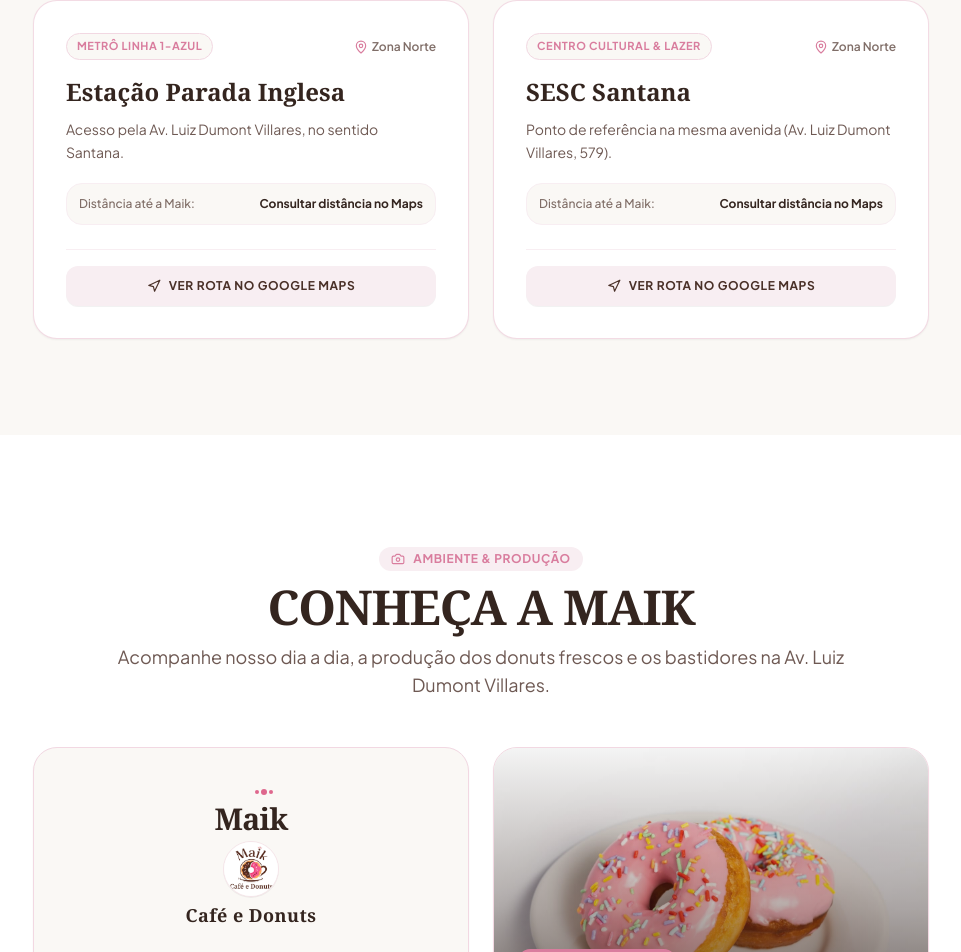
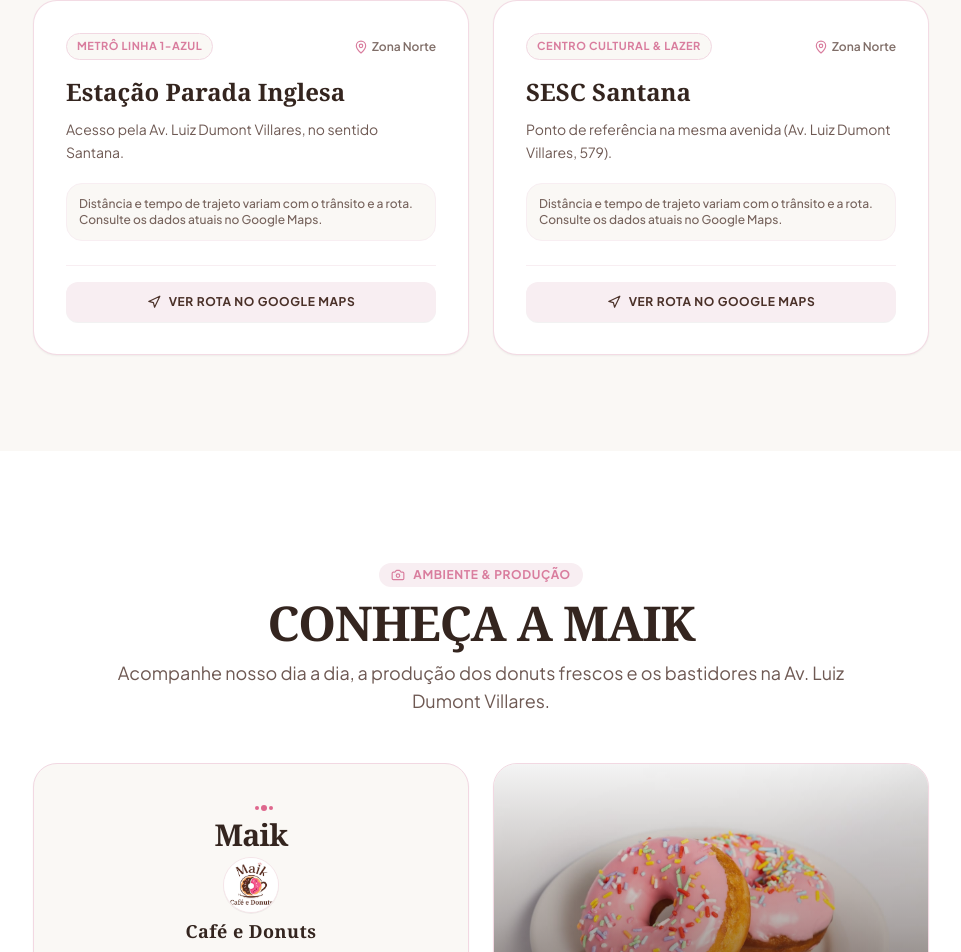
Before and after one commit to Maiksite/Maik-Caf-e-Donuts, a React (Vite) app: page / in a window 1280 px wide. Shown: the part 8595-9547 px from the top of the page, without its empty margins (159-1120 px from the left). Built offline with nearby package versions, Linux system fonts and the light colour scheme; a web font is replaced by a local one.

Commit message:
fix: avoid stale distance and travel-time claims

```diff
--- a/src/sections/NearbyPlaces.tsx
+++ b/src/sections/NearbyPlaces.tsx
@@ -22,7 +22,6 @@
           </div>
         </ScrollReveal>
 
-        {/* 2 Modern reference cards */}
         <div className="mt-12 grid grid-cols-1 md:grid-cols-2 gap-6 max-w-4xl mx-auto">
           {NEARBY_PLACES.map((place, idx) => (
             <ScrollReveal key={place.id} delay={idx * 0.15}>
@@ -49,14 +48,8 @@
                     {place.referenceText}
                   </p>
 
-                  {/* Distance Indicator */}
-                  <div className="mt-5 p-3 rounded-2xl bg-[#FAF8F5] border border-[#F8EEF2] flex items-center justify-between">
-                    <span className="text-xs text-[#4A3028]/70 font-medium">
-                      Distância até a Maik:
-                    </span>
-                    <span className="text-xs font-bold text-[#34251F]">
-                      {place.estimatedDistanceText || 'Consultar distância no Maps'}
-                    </span>
+                  <div className="mt-5 p-3 rounded-2xl bg-[#FAF8F5] border border-[#F8EEF2] text-xs text-[#4A3028]/75 font-medium">
+                    Distância e tempo de trajeto variam com o trânsito e a rota. Consulte os dados atuais no Google Maps.
                   </div>
                 </div>
 
```
